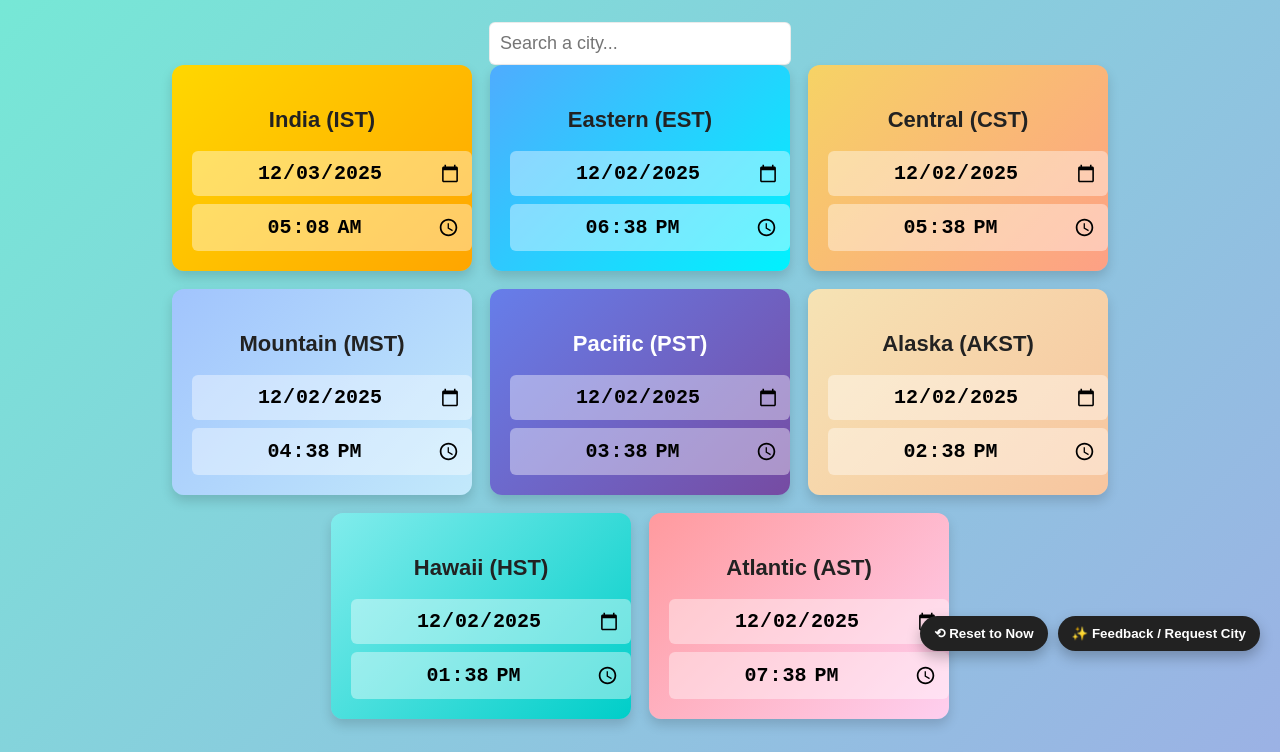
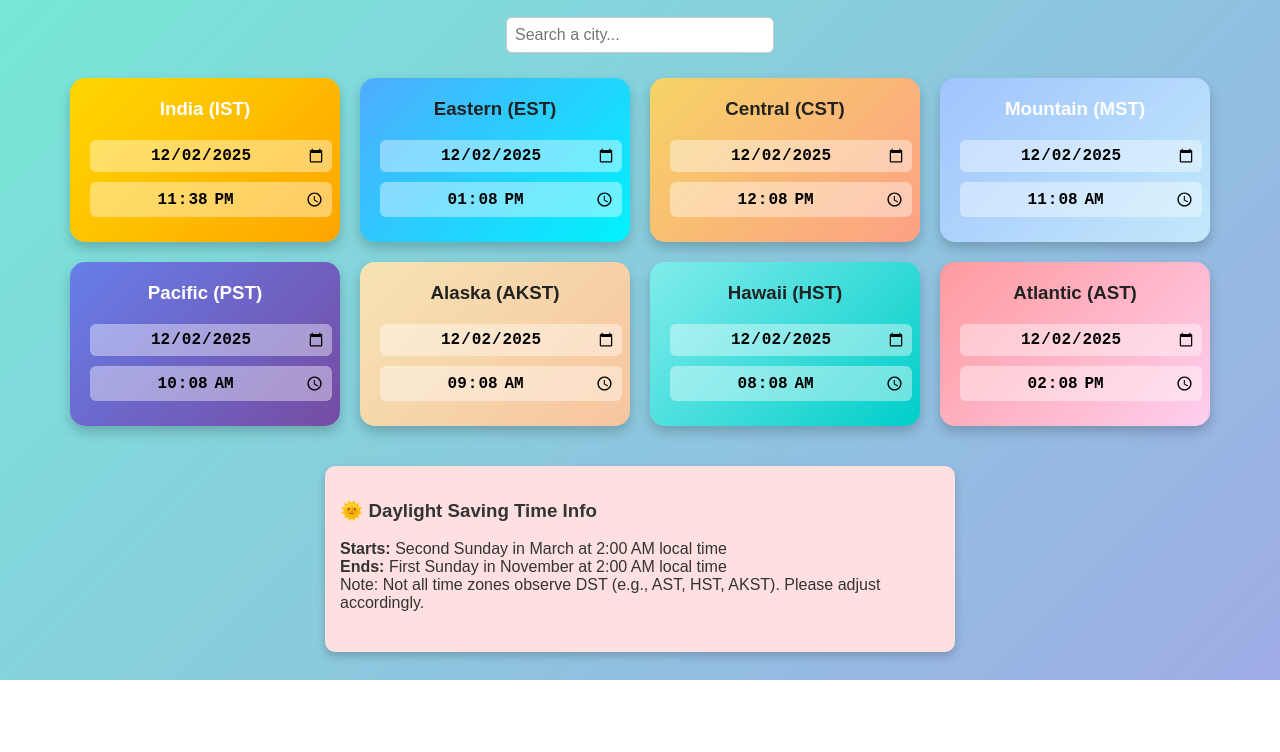
Before and after one commit to asbak733/TimeZone, a plain HTML site: page index.html in a window 1280 px wide. Shown: the part 129-881 px from the top of the page. After the commit the page ends 809 px from the top, so only its background shows below. Drawn offline with Linux system fonts and the light colour scheme.

Commit message:
Update index.html

```diff
--- a/index.html
+++ b/index.html
@@ -1,164 +1,101 @@
 <!DOCTYPE html>
 <html lang="en">
 <head>
-  <meta charset="utf-8" />
+  <meta charset="UTF-8">
   <title>Maintenance Window - World Clock</title>
-  <meta name="viewport" content="width=device-width,initial-scale=1" />
   <style>
-    /* Theme variables */
-    :root {
-      --bg-grad-a: #74ebd5;
-      --bg-grad-b: #9face6;
-      --card-bg: rgba(255,255,255,0.12);
-      --card-shadow: rgba(0,0,0,0.15);
-      --text-color: #333;
-      --card-text: #fff;
-      --accent: #222;
-      --search-bg: #fff;
-    }
-    .dark {
-      --bg-grad-a: #0f1724;
-      --bg-grad-b: #0b1220;
-      --card-bg: rgba(255,255,255,0.04);
-      --card-shadow: rgba(0,0,0,0.45);
-      --text-color: #e6eef6;
-      --card-text: #fff;
-      --accent: #f3f4f6;
-      --search-bg: #0f1724;
-    }
-
     body {
       font-family: Arial, sans-serif;
       text-align: center;
-      background: linear-gradient(135deg, var(--bg-grad-a), var(--bg-grad-b));
+      background: linear-gradient(135deg, #74ebd5, #9face6);
       padding: 20px;
-      color: var(--text-color);
-      transition: background 200ms ease, color 200ms ease;
+      color: #333;
     }
-
-    h1 { margin-bottom: 10px; color: var(--text-color); font-size: 32px; }
-    p { margin-bottom: 25px; font-size: 18px; color: var(--text-color); }
-
+    h1 {
+      margin-bottom: 10px;
+      color: #222;
+    }
+    p {
+      margin-bottom: 25px;
+    }
+    .search-container {
+      margin-bottom: 25px;
+    }
     .search-container input {
-      padding: 10px;
-      font-size: 18px;
-      width: 280px;
+      padding: 8px;
+      font-size: 16px;
+      width: 250px;
       border-radius: 6px;
-      border: 1px solid rgba(0,0,0,0.08);
-      background: var(--search-bg);
-      color: var(--text-color);
+      border: 1px solid #ccc;
     }
-
     .search-result {
       background: #fff3b0;
       border-radius: 10px;
-      padding: 14px;
+      padding: 15px;
       margin: 10px auto;
-      width: 330px;
-      box-shadow: 0 4px 8px rgba(0,0,0,0.18);
+      width: 300px;
+      box-shadow: 0 4px 8px rgba(0,0,0,0.2);
       text-align: left;
       color: #222;
-      font-size: 16px;
-      font-weight: 600;
     }
-
     .clock-container {
       display: flex;
       justify-content: center;
       flex-wrap: wrap;
-      gap: 18px;
+      gap: 20px;
     }
-
     .clock {
-      border-radius: 12px;
+      border-radius: 15px;
       padding: 20px;
-      width: 260px;
-      box-shadow: 0 6px 12px var(--card-shadow);
-      transition: transform 0.16s ease, background 200ms ease;
-      font-weight: 700;
-      font-size: 18px;   /* bigger text inside clock */
-      color: var(--card-text);
-      background: var(--card-bg);
-      -webkit-backdrop-filter: blur(6px);
-      backdrop-filter: blur(6px);
+      width: 230px;
+      box-shadow: 0 6px 12px rgba(0,0,0,0.2);
+      transition: transform 0.2s;
+      font-weight: bold;
+      color: white;
     }
-    .clock:hover { transform: scale(1.04); }
-
-    /* color accents for cards (kept same) */
-    .clock:nth-child(1) { background: linear-gradient(135deg, #FFD700, #FFA500); color:#222; }
-    .clock:nth-child(2) { background: linear-gradient(135deg, #4facfe, #00f2fe); color:#222; }
-    .clock:nth-child(3) { background: linear-gradient(135deg, #f6d365, #fda085); color:#222; }
-    .clock:nth-child(4) { background: linear-gradient(135deg, #a1c4fd, #c2e9fb); color:#222; }
-    .clock:nth-child(5) { background: linear-gradient(135deg, #667eea, #764ba2); color:#fff; }
-    .clock:nth-child(6) { background: linear-gradient(135deg, #f6e3b4, #f7c59f); color:#222; }
-    .clock:nth-child(7) { background: linear-gradient(135deg, #81ecec, #00cec9); color:#222; }
-    .clock:nth-child(8) { background: linear-gradient(135deg, #ff9a9e, #fecfef); color:#222; }
+    .clock:hover {
+      transform: scale(1.05);
+    }
+    /* Clock card gradients */
+    .clock:nth-child(1) { background: linear-gradient(135deg, #FFD700, #FFA500); }
+    .clock:nth-child(2) { background: linear-gradient(135deg, #4facfe, #00f2fe); color: #222;}
+    .clock:nth-child(3) { background: linear-gradient(135deg, #f6d365, #fda085); color: #222;}
+    .clock:nth-child(4) { background: linear-gradient(135deg, #a1c4fd, #c2e9fb); }
+    .clock:nth-child(5) { background: linear-gradient(135deg, #667eea, #764ba2); }
+    .clock:nth-child(6) { background: linear-gradient(135deg, #f6e3b4, #f7c59f); color: #222;}
+    .clock:nth-child(7) { background: linear-gradient(135deg, #81ecec, #00cec9); color: #222;}
+    .clock:nth-child(8) { background: linear-gradient(135deg, #ff9a9e, #fecfef); color: #222;}
 
     .clock h3 {
-      font-size: 22px;
-      margin-bottom: 10px;
+      margin: 0 0 15px;
       color: inherit;
     }
 
-    input[type="date"], input[type="time"]{
+    input[type="date"], input[type="time"] {
+      font-size: 16px;
+      font-weight: bold;
+      padding: 6px;
+      margin: 5px 0;
       width: 100%;
-      padding: 10px;
+      border: none;
       border-radius: 6px;
-      border: none;
       background: rgba(255,255,255,0.4);
       color: #000;
-      font-size: 20px;     /* bigger numbers */
-      font-weight: 700;
       text-align: center;
-      margin-top: 8px;
     }
 
     .dst-info {
-      margin-top: 36px;
-      background: #ffeef0;
-      padding: 14px;
+      margin-top: 40px;
+      background: #ffe0e0;
+      padding: 15px;
       border-radius: 10px;
-      width: 92%;
-      max-width: 640px;
+      width: 90%;
+      max-width: 600px;
       margin-left: auto;
       margin-right: auto;
       color: #333;
-      box-shadow: 0 4px 8px rgba(0,0,0,0.12);
+      box-shadow: 0 4px 8px rgba(0,0,0,0.2);
       text-align: left;
-      font-size: 16px;
-    }
-
-    /* Floating Buttons */
-    .floating-group { position: fixed; right: 20px; bottom: 20px; display: flex; gap: 10px; z-index: 9999; }
-    .float-btn {
-      background: #222; color: #fff; padding: 10px 14px; border-radius: 26px; border: none;
-      font-weight: 700; cursor: pointer; box-shadow: 0 6px 14px rgba(0,0,0,0.25);
-    }
-    .float-btn:hover { background: #444; }
-
-    /* Top-right theme toggle */
-    #theme-toggle {
-      position: fixed;
-      top: 18px;
-      right: 18px;
-      z-index: 9999;
-      background: rgba(255,255,255,0.85);
-      border-radius: 22px;
-      padding: 6px 10px;
-      font-weight: 700;
-      cursor: pointer;
-      border: 1px solid rgba(0,0,0,0.06);
-    }
-    .dark #theme-toggle {
-      background: rgba(0,0,0,0.5);
-      color: #fff;
-      border: 1px solid rgba(255,255,255,0.06);
-    }
-
-    @media (max-width: 640px){
-      .clock { width: 100%; }
-      .search-container input { width: 100%; max-width: 360px; }
-      .floating-group { right: 12px; bottom: 12px; gap: 8px; }
     }
   </style>
 </head>
@@ -167,88 +104,63 @@
   <p>Change any date/time – all other time zones will update automatically.</p>
 
   <div class="search-container">
-    <input id="city-search" type="text" placeholder="Search a city..." autocomplete="off" />
+    <input type="text" id="city-search" placeholder="Search a city...">
   </div>
-
   <div id="search-results"></div>
 
-  <div class="clock-container" aria-hidden="false">
+  <div class="clock-container">
     <div class="clock">
       <h3>India (IST)</h3>
-      <input type="date" id="ist-date" />
-      <input type="time" id="ist-time" />
+      <input type="date" id="ist-date">
+      <input type="time" id="ist-time">
     </div>
-
     <div class="clock">
       <h3>Eastern (EST)</h3>
-      <input type="date" id="est-date" />
-      <input type="time" id="est-time" />
+      <input type="date" id="est-date">
+      <input type="time" id="est-time">
     </div>
-
     <div class="clock">
       <h3>Central (CST)</h3>
-      <input type="date" id="cst-date" />
-      <input type="time" id="cst-time" />
+      <input type="date" id="cst-date">
+      <input type="time" id="cst-time">
     </div>
-
     <div class="clock">
       <h3>Mountain (MST)</h3>
-      <input type="date" id="mst-date" />
-      <input type="time" id="mst-time" />
+      <input type="date" id="mst-date">
+      <input type="time" id="mst-time">
     </div>
-
     <div class="clock">
       <h3>Pacific (PST)</h3>
-      <input type="date" id="pst-date" />
-      <input type="time" id="pst-time" />
+      <input type="date" id="pst-date">
+      <input type="time" id="pst-time">
     </div>
-
     <div class="clock">
       <h3>Alaska (AKST)</h3>
-      <input type="date" id="akst-date" />
-      <input type="time" id="akst-time" />
+      <input type="date" id="akst-date">
+      <input type="time" id="akst-time">
     </div>
-
     <div class="clock">
       <h3>Hawaii (HST)</h3>
-      <input type="date" id="hst-date" />
-      <input type="time" id="hst-time" />
+      <input type="date" id="hst-date">
+      <input type="time" id="hst-time">
     </div>
-
     <div class="clock">
       <h3>Atlantic (AST)</h3>
-      <input type="date" id="ast-date" />
-      <input type="time" id="ast-time" />
+      <input type="date" id="ast-date">
+      <input type="time" id="ast-time">
     </div>
   </div>
 
   <div class="dst-info">
     <h3>🌞 Daylight Saving Time Info</h3>
     <p>
-      <strong>Starts:</strong> Second Sunday in March at 2:00 AM local time<br>
-      <strong>Ends:</strong> First Sunday in November at 2:00 AM local time<br>
-      Note: Not all time zones observe DST (e.g., AST, HST, AKST).
+      <b>Starts:</b> Second Sunday in March at 2:00 AM local time<br>
+      <b>Ends:</b> First Sunday in November at 2:00 AM local time<br>
+      Note: Not all time zones observe DST (e.g., AST, HST, AKST). Please adjust accordingly.
     </p>
   </div>
 
-  <!-- Theme toggle top-right -->
-  <button id="theme-toggle" title="Toggle light / dark">Toggle Theme</button>
-
-  <!-- Floating group: Reset + Feedback -->
-  <div class="floating-group">
-    <button id="reset-now" class="float-btn" title="Reset all clocks to current IST time">⟲ Reset to Now</button>
-    <button id="feedback-btn" class="float-btn" title="Feedback / Request City"
-      onclick="window.open('https://app.smartsheet.com/b/form/010b97732b974e3bb484f5efaddd2d82','_blank','noopener')">
-      ✨ Feedback / Request City
-    </button>
-  </div>
-
   <script>
-  /************************************************************************
-   * NOTE: Clock logic below is the same corrected logic you confirmed.
-   * I did NOT change the conversion algorithm; only added reset & theme.
-   ************************************************************************/
-
     const timeZones = {
       ist: "Asia/Kolkata",
       est: "America/New_York",
@@ -260,185 +172,174 @@
       ast: "America/Halifax"
     };
 
-  // Correct conversion function — unchanged
     function updateAll(fromTz, dateValue, timeValue) {
-    if (!dateValue || !timeValue) return;
+      let [hh, mm] = timeValue.split(":").map(Number);
+      let [yyyy, mon, dd] = dateValue.split("-").map(Number);
+      let localDate = new Date(Date.UTC(yyyy, mon - 1, dd, hh, mm));
+      let utcDate = new Date(localDate.toLocaleString("en-US", {timeZone: "UTC"}));
+      let fromDate = new Date(localDate.toLocaleString("en-US", {timeZone: timeZones[fromTz]}));
+      utcDate.setTime(localDate.getTime() - (fromDate.getTime() - utcDate.getTime()));
 
-    const localInput = `${dateValue}T${timeValue}:00`;
-    const utcDate = new Date(
-      new Date(localInput).toLocaleString("en-US", { timeZone: "UTC" })
-    );
-
-    for (const tzKey in timeZones) {
-      const zoned = new Date(
-        utcDate.toLocaleString("en-US", { timeZone: timeZones[tzKey] })
-      );
-
-      const y = zoned.getFullYear();
-      const m = String(zoned.getMonth() + 1).padStart(2, "0");
-      const d = String(zoned.getDate()).padStart(2, "0");
-      const hh = String(zoned.getHours()).padStart(2, "0");
-      const mm = String(zoned.getMinutes()).padStart(2, "0");
-
-      const dateEl = document.getElementById(`${tzKey}-date`);
-      const timeEl = document.getElementById(`${tzKey}-time`);
-      if (dateEl) dateEl.value = `${y}-${m}-${d}`;
-      if (timeEl) timeEl.value = `${hh}:${mm}`;
+      for (let tz in timeZones) {
+        let zoned = new Date(utcDate.toLocaleString("en-US", {timeZone: timeZones[tz]}));
+        let y = zoned.getFullYear();
+        let m = String(zoned.getMonth() + 1).padStart(2, "0");
+        let d = String(zoned.getDate()).padStart(2, "0");
+        let h = String(zoned.getHours()).padStart(2, "0");
+        let mn = String(zoned.getMinutes()).padStart(2, "0");
+        document.getElementById(`${tz}-date`).value = `${y}-${m}-${d}`;
+        document.getElementById(`${tz}-time`).value = `${h}:${mn}`;
       }
     }
 
-  // Attach listeners (unchanged)
-  for (const tzKey in timeZones) {
-    const dateEl = document.getElementById(`${tzKey}-date`);
-    const timeEl = document.getElementById(`${tzKey}-time`);
-    if (!dateEl || !timeEl) continue;
-
-    dateEl.addEventListener("input", () => {
-      updateAll(tzKey, dateEl.value, timeEl.value);
+    for (let tz in timeZones) {
+      document.getElementById(`${tz}-date`).addEventListener("input", () => {
+        updateAll(tz,
+          document.getElementById(`${tz}-date`).value,
+          document.getElementById(`${tz}-time`).value
+        );
       });
-    timeEl.addEventListener("input", () => {
-      updateAll(tzKey, dateEl.value, timeEl.value);
+      document.getElementById(`${tz}-time`).addEventListener("input", () => {
+        updateAll(tz,
+          document.getElementById(`${tz}-date`).value,
+          document.getElementById(`${tz}-time`).value
+        );
       });
     }
 
-  // Initialize to current IST time (unchanged)
-  (function init() {
-    const now = new Date();
-    const istNow = new Date(now.toLocaleString("en-US", { timeZone: "Asia/Kolkata" }));
-    const y = istNow.getFullYear();
-    const m = String(istNow.getMonth() + 1).padStart(2, "0");
-    const d = String(istNow.getDate()).padStart(2, "0");
-    const hh = String(istNow.getHours()).padStart(2, "0");
-    const mm = String(istNow.getMinutes()).padStart(2, "0");
+    function init() {
+      let now = new Date();
+      let istNow = new Date(now.toLocaleString("en-US", {timeZone: "Asia/Kolkata"}));
+      let y = istNow.getFullYear();
+      let m = String(istNow.getMonth() + 1).padStart(2, "0");
+      let d = String(istNow.getDate()).padStart(2, "0");
+      let h = String(istNow.getHours()).padStart(2, "0");
+      let mn = String(istNow.getMinutes()).padStart(2, "0");
+      updateAll("ist", `${y}-${m}-${d}`, `${h}:${mn}`);
+    }
+    init();
 
-    updateAll("ist", `${y}-${m}-${d}`, `${hh}:${mm}`);
-  })();
-
-  /********** Reset-to-Now Button behavior **********/
-  document.getElementById("reset-now").addEventListener("click", () => {
-    const now = new Date();
-    const istNow = new Date(now.toLocaleString("en-US", { timeZone: "Asia/Kolkata" }));
-    const y = istNow.getFullYear();
-    const m = String(istNow.getMonth() + 1).padStart(2, "0");
-    const d = String(istNow.getDate()).padStart(2, "0");
-    const hh = String(istNow.getHours()).padStart(2, "0");
-    const mm = String(istNow.getMinutes()).padStart(2, "0");
-
-    // call the same updateAll with IST as base
-    updateAll("ist", `${y}-${m}-${d}`, `${hh}:${mm}`);
-  });
-
-  /********** Light / Dark Mode Toggle **********/
-  const themeBtn = document.getElementById("theme-toggle");
-  const THEME_KEY = "tz_app_theme"; // 'dark' or 'light'
-
-  function applyTheme(theme) {
-    if (theme === "dark") {
-      document.documentElement.classList.add("dark");
-      themeBtn.textContent = "Dark";
-    } else {
-      document.documentElement.classList.remove("dark");
-      themeBtn.textContent = "Light";
-    }
-    try { localStorage.setItem(THEME_KEY, theme); } catch(e) {}
-  }
-
-  // initialize theme from localStorage or preference
-  (function initTheme() {
-    let stored;
-    try { stored = localStorage.getItem(THEME_KEY); } catch(e) { stored = null; }
-    if (stored === "dark") { applyTheme("dark"); return; }
-    if (stored === "light") { applyTheme("light"); return; }
-
-    // fallback to prefers-color-scheme
-    const prefersDark = window.matchMedia && window.matchMedia("(prefers-color-scheme: dark)").matches;
-    applyTheme(prefersDark ? "dark" : "light");
-  })();
-
-  themeBtn.addEventListener("click", () => {
-    const isDark = document.documentElement.classList.contains("dark");
-    applyTheme(isDark ? "light" : "dark");
-  });
-
-  /********** Search logic (unchanged) **********/
     const cityTimeZones = {
-    "Albuquerque":"America/Denver","Aurora":"America/Denver","Austin":"America/Chicago",
-    "Bayamon":"America/Puerto_Rico","Beltsville":"America/New_York","Bellevue":"America/Los_Angeles",
-    "Birmingham":"America/Chicago","Bloomfield":"America/New_York","Boise":"America/Boise",
-    "Bothell":"America/Los_Angeles","Branchburg":"America/New_York","Charlotte":"America/New_York",
-    "Cheektowaga":"America/New_York","Cleveland":"America/New_York","Columbus":"America/New_York",
-    "Dallas":"America/Chicago","Detroit":"America/Detroit","Draper":"America/Denver",
-    "Eagan":"America/Chicago","El Monte":"America/Los_Angeles","El Paso":"America/Denver",
-    "Elgin":"America/Chicago","Escondido":"America/Los_Angeles","Everglades":"America/New_York",
-    "Fort Myers":"America/New_York","Fort Worth":"America/Chicago","Fresno":"America/Los_Angeles",
-    "Hammond":"America/Chicago","Harrison":"America/New_York","Honolulu":"Pacific/Honolulu",
-    "Houston":"America/Chicago","Indianapolis":"America/Indiana/Indianapolis","Irvine":"America/Los_Angeles",
-    "Jacksonville":"America/New_York","Kansas City":"America/Chicago","Las Vegas":"America/Los_Angeles",
-    "Little Rock":"America/Chicago","Livonia":"America/Detroit","Louisville":"America/Kentucky/Louisville",
-    "McAllen":"America/Chicago","Memphis":"America/Chicago","Milwaukee":"America/Chicago",
-    "Mobile":"America/Chicago","Nashville":"America/Chicago","New Berlin":"America/Chicago",
-    "Norcross":"America/New_York","Norfolk":"America/New_York","Norristown":"America/New_York",
-    "Norton":"America/New_York","Oakland":"America/Los_Angeles","Oklahoma City":"America/Chicago",
-    "Omaha":"America/Chicago","Ontario":"America/Los_Angeles","Orlando":"America/New_York",
-    "Pennsauken":"America/New_York","Phoenix":"America/Phoenix","Pittsburgh":"America/New_York",
-    "Polaris":"America/Los_Angeles","Portland":"America/Los_Angeles","Providence":"America/New_York",
-    "Riverside":"America/Los_Angeles","Sacramento":"America/Sacramento","San Francisco":"America/Los_Angeles",
-    "Santa Clara":"America/Los_Angeles","Santa Fe Springs":"America/Los_Angeles","Simi Valley":"America/Los_Angeles",
-    "St. Louis":"America/Chicago","Stockton":"America/Los_Angeles","Syosset":"America/New_York",
-    "Syracuse":"America/New_York","Tampa":"America/New_York","Tempe":"America/Phoenix",
-    "Titan":"America/Chicago","Torrance":"America/Los_Angeles","Wayne":"America/New_York",
-    "Worthington":"America/Chicago","Halifax":"America/Halifax"
+      "Albuquerque": "America/Denver",
+      "Aurora": "America/Denver",
+      "Austin": "America/Chicago",
+      "Bayamon": "America/Puerto_Rico",
+      "Beltsville": "America/New_York",
+      "Bellevue": "America/Los_Angeles",
+      "Birmingham": "America/Chicago",
+      "Bloomfield": "America/New_York",
+      "Boise": "America/Boise",
+      "Bothell": "America/Los_Angeles",
+      "Branchburg": "America/New_York",
+      "Charlotte": "America/New_York",
+      "Cheektowaga": "America/New_York",
+      "Cleveland": "America/New_York",
+      "Columbus": "America/New_York",
+      "Dallas": "America/Chicago",
+      "Detroit":"America/Detroit",
+      "Draper": "America/Denver",
+      "Eagan": "America/Chicago",
+      "El Monte": "America/Los_Angeles",
+      "El Paso": "America/Denver",
+      "Elgin": "America/Chicago",
+      "Escondido": "America/Los_Angeles",
+      "Everglades": "America/New_York",
+      "Fort Myers": "America/New_York",
+      "Fort Worth": "America/Chicago",
+      "Fresno": "America/Los_Angeles",
+      "Hammond": "America/Chicago",
+      "Harrison": "America/New_York",
+      "Honolulu": "Pacific/Honolulu",
+      "Houston": "America/Chicago",
+      "Indianapolis": "America/Indiana/Indianapolis",
+      "Irvine": "America/Los_Angeles",
+      "Jacksonville": "America/New_York",
+      "Kansas City": "America/Chicago",
+      "Las Vegas": "America/Los_Angeles",
+      "Little Rock": "America/Chicago",
+      "Livonia": "America/Detroit",
+      "Louisville": "America/Kentucky/Louisville",
+      "McAllen": "America/Chicago",
+      "Memphis": "America/Chicago",
+      "Milwaukee": "America/Chicago",
+      "Mobile": "America/Chicago",
+      "Nashville": "America/Chicago",
+      "New Berlin": "America/Chicago",
+      "Norcross": "America/New_York",
+      "Norfolk": "America/New_York",
+      "Norristown": "America/New_York",
+      "Norton": "America/New_York",
+      "Oakland": "America/Los_Angeles",
+      "Oklahoma City": "America/Chicago",
+      "Omaha": "America/Chicago",
+      "Ontario": "America/Los_Angeles",
+      "Orlando": "America/New_York",
+      "Pennsauken": "America/New_York",
+      "Phoenix": "America/Phoenix",
+      "Pittsburgh": "America/New_York",
+      "Polaris": "America/Los_Angeles",
+      "Portland": "America/Los_Angeles",
+      "Providence": "America/New_York",
+      "Riverside": "America/Los_Angeles",
+      "Sacramento": "America/Los_Angeles",
+      "San Francisco": "America/Los_Angeles",
+      "Santa Clara": "America/Los_Angeles",
+      "Santa Fe Springs": "America/Los_Angeles",
+      "Simi Valley": "America/Los_Angeles",
+      "St. Louis": "America/Chicago",
+      "Stockton": "America/Los_Angeles",
+      "Syosset": "America/New_York",
+      "Syracuse": "America/New_York",
+      "Tampa": "America/New_York",
+      "Tempe": "America/Phoenix",
+      "Titan": "America/Chicago",
+      "Torrance": "America/Los_Angeles",
+      "Wayne": "America/New_York",
+      "Worthington": "America/Chicago",
+      "Halifax": "America/Halifax"
     };
 
     const tzAbbreviations = {
-    "America/New_York": "EST","America/Detroit":"EST","America/Kentucky/Louisville":"EST",
-    "America/Indiana/Indianapolis":"EST","America/Chicago":"CST","America/Boise":"MST",
-    "America/Denver":"MST","America/Phoenix":"MST","America/Los_Angeles":"PST",
-    "America/Anchorage":"AKST","Pacific/Honolulu":"HST","America/Puerto_Rico":"AST",
-    "America/Halifax":"AST"
+      "America/New_York": "EST",
+      "America/Detroit": "EST",
+      "America/Kentucky/Louisville": "EST",
+      "America/Indiana/Indianapolis": "EST",
+      "America/Chicago": "CST",
+      "America/Boise": "MST",
+      "America/Denver": "MST",
+      "America/Phoenix": "MST",
+      "America/Los_Angeles": "PST",
+      "America/Anchorage": "AKST",
+      "Pacific/Honolulu": "HST",
+      "America/Puerto_Rico": "AST",
+      "America/Halifax": "AST"
     };
 
-  document.getElementById("city-search").addEventListener("input", function () {
+    document.getElementById("city-search").addEventListener("input", function() {
       const query = this.value.trim().toLowerCase();
       const resultsDiv = document.getElementById("search-results");
       resultsDiv.innerHTML = "";
 
-    if (!query) return;
+      if(query.length === 0) return;
 
-    let matched = false;
-    const shown = new Set();
-
-    for (const city in cityTimeZones) {
-      if (city.toLowerCase().includes(query) && !shown.has(city.toLowerCase())) {
-        shown.add(city.toLowerCase());
-        matched = true;
-
+      const seen = new Set();
+      for(let city in cityTimeZones) {
+        if(city.toLowerCase().includes(query) && !seen.has(city.toLowerCase())) {
+          seen.add(city.toLowerCase());
           const tz = cityTimeZones[city];
-        const abbr = tzAbbreviations[tz] || tz.split("/").pop().replace("_", " ");
-
-        const nowStr = new Date().toLocaleString("en-US", { timeZone: tz });
-        const dt = new Date(nowStr);
-
-        const dateStr = dt.toLocaleDateString("en-US");
-        const timeStr = dt.toLocaleTimeString("en-US", { hour: "2-digit", minute: "2-digit", second: "2-digit", hour12: true });
-
-        const box = document.createElement("div");
-        box.className = "search-result";
-        box.innerHTML =
-          `📍 <b>${city}</b><br>` +
-          `Time Zone: <b>${abbr}</b><br>` +
-          `Date: ${dateStr}<br>` +
-          `Time: ${timeStr}`;
-
-        resultsDiv.appendChild(box);
+          const abbr = tzAbbreviations[tz] || tz;
+          const now = new Date().toLocaleString("en-US", {timeZone: tz});
+          const dateTime = new Date(now);
+          const options = {hour: '2-digit', minute:'2-digit', second:'2-digit', hour12:true};
+          const timeStr = dateTime.toLocaleTimeString('en-US', options);
+          const dateStr = dateTime.toLocaleDateString('en-US');
+          const resultBox = document.createElement("div");
+          resultBox.className = "search-result";
+          resultBox.innerHTML = `📍 <b>${city}</b><br>Time Zone: <b>${abbr}</b><br>Date: ${dateStr}<br>Time: ${timeStr}`;
+          resultsDiv.appendChild(resultBox);
         }
       }
-
-    if (!matched) {
-      resultsDiv.innerHTML = `<div class="search-result">No matching city found.</div>`;
-    }
     });
-
   </script>
 </body>
 </html>
```
Lines whose indentation alone changed are shown as unchanged.
